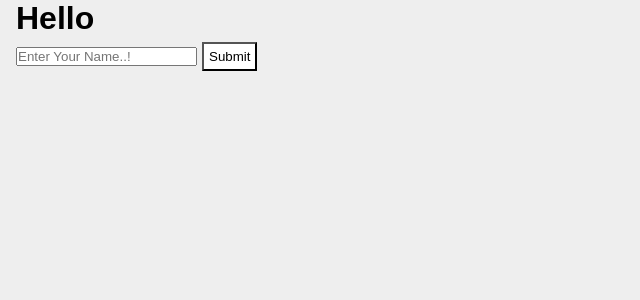
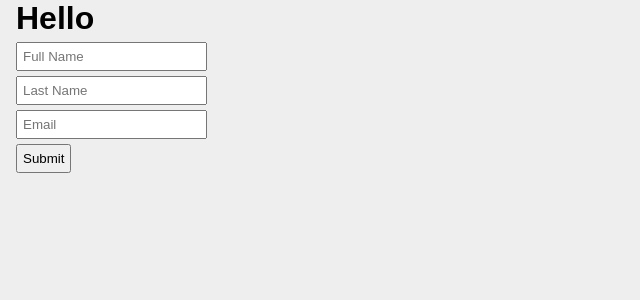
Before and after one commit to MuhammadWaqar340/Keeper, a React (Create React App) app: page / in a window 1280 px wide. Shown: the top 300 px of the page, without its empty margins (0-640 px from the left). Built offline with nearby package versions, Linux system fonts and the light colour scheme.

Commit message:
LoginForm

```diff
--- a/src/App.js
+++ b/src/App.js
@@ -8,6 +8,7 @@ import Login from "./components/Login";
 import Hooks from "./components/practiceComponents/Hooks";
 import GetTimeByHooks from "./components/practiceComponents/GetTimeByHooks";
 import ReactForm from "./components/practiceComponents/ReactForm";
+import LoginForm from "./components/practiceComponents/LoginForm";
 
 function App() {
   return (
@@ -24,7 +25,8 @@ function App() {
       {/* <Login /> */}
       {/* <Hooks /> */}
       {/* <GetTimeByHooks /> */}
-      <ReactForm />
+      {/* <ReactForm /> */}
+      <LoginForm />
       {/* <Cardgit
         name={contact[0].name}
         tel={contact[0].phone}
--- /dev/null
+++ b/src/components/practiceComponents/LoginForm.jsx
@@ -0,0 +1,61 @@
+import { useState } from "react";
+const LoginForm = () => {
+  const [contact, setcontact] = useState({
+    fName: "",
+    lName: "",
+    email: "",
+  });
+
+  const handleChange = (event) => {
+    const { name, value } = event.target;
+
+    setcontact((preValue) => {
+      console.log(
+        "🚀 ~ file: LoginForm.jsx ~ line 13 ~ handleChange ~ preValue",
+        preValue
+      );
+      return { ...preValue, [name]: value };
+    });
+  };
+
+  return (
+    <div>
+      <h1>
+        Hello {contact.fName} {contact.lName}
+      </h1>
+      <p>{contact.email}</p>
+      <div style={{ marginTop: "5px" }}>
+        <input
+          style={{ padding: "5px" }}
+          name="fName"
+          placeholder="Full Name"
+          onChange={handleChange}
+          value={contact.fName}
+        />
+      </div>
+      <div style={{ marginTop: "5px" }}>
+        <input
+          style={{ padding: "5px" }}
+          name="lName"
+          placeholder="Last Name"
+          onChange={handleChange}
+          value={contact.lName}
+        />
+        <div style={{ marginTop: "5px" }}>
+          <input
+            name="email"
+            placeholder="Email"
+            style={{ padding: "5px" }}
+            onChange={handleChange}
+            value={contact.email}
+          />
+        </div>
+      </div>
+      <div style={{ marginTop: "5px" }}>
+        <button style={{ padding: "5px" }}>Submit</button>
+      </div>
+    </div>
+  );
+};
+
+export default LoginForm;
```
